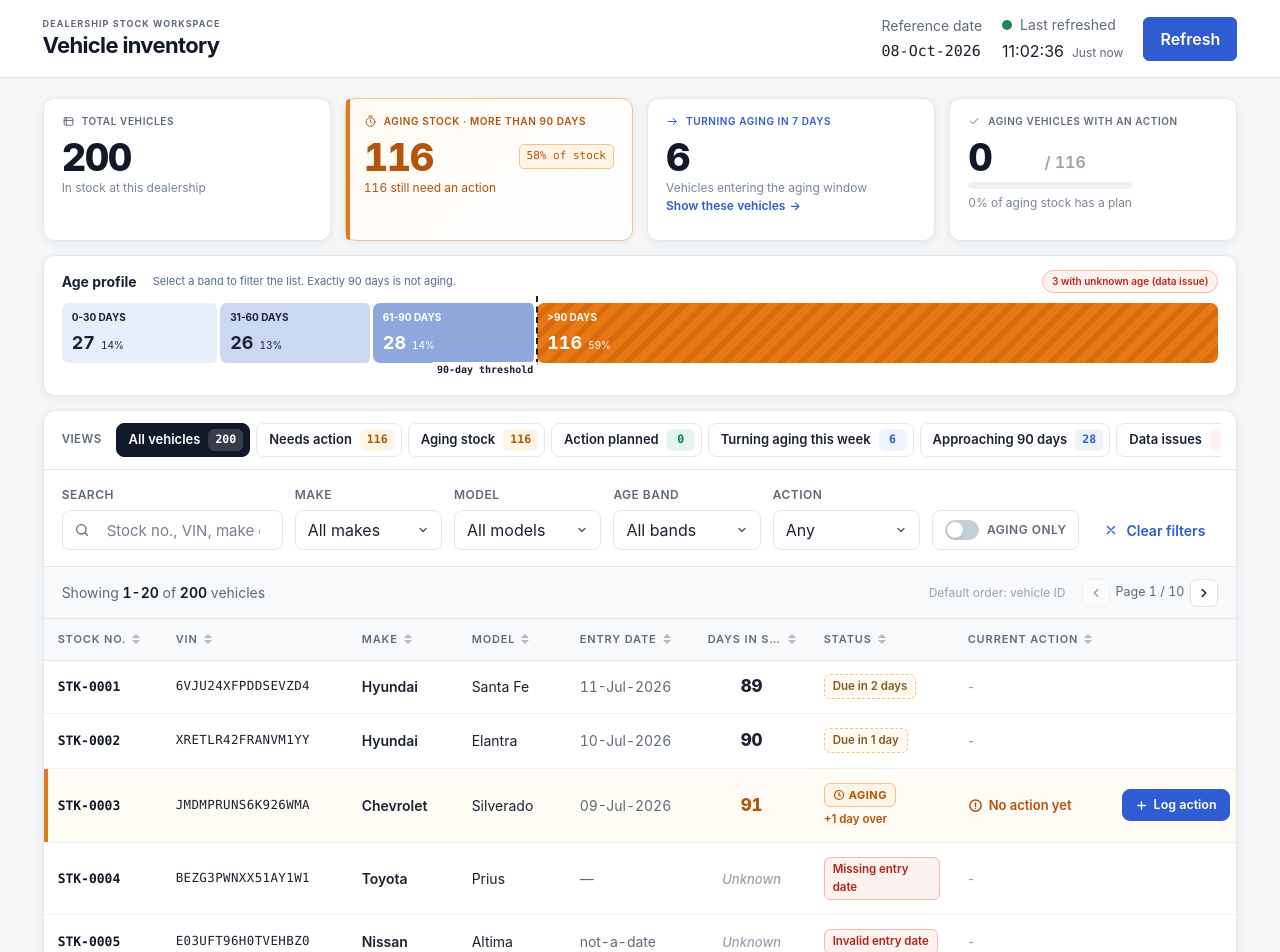
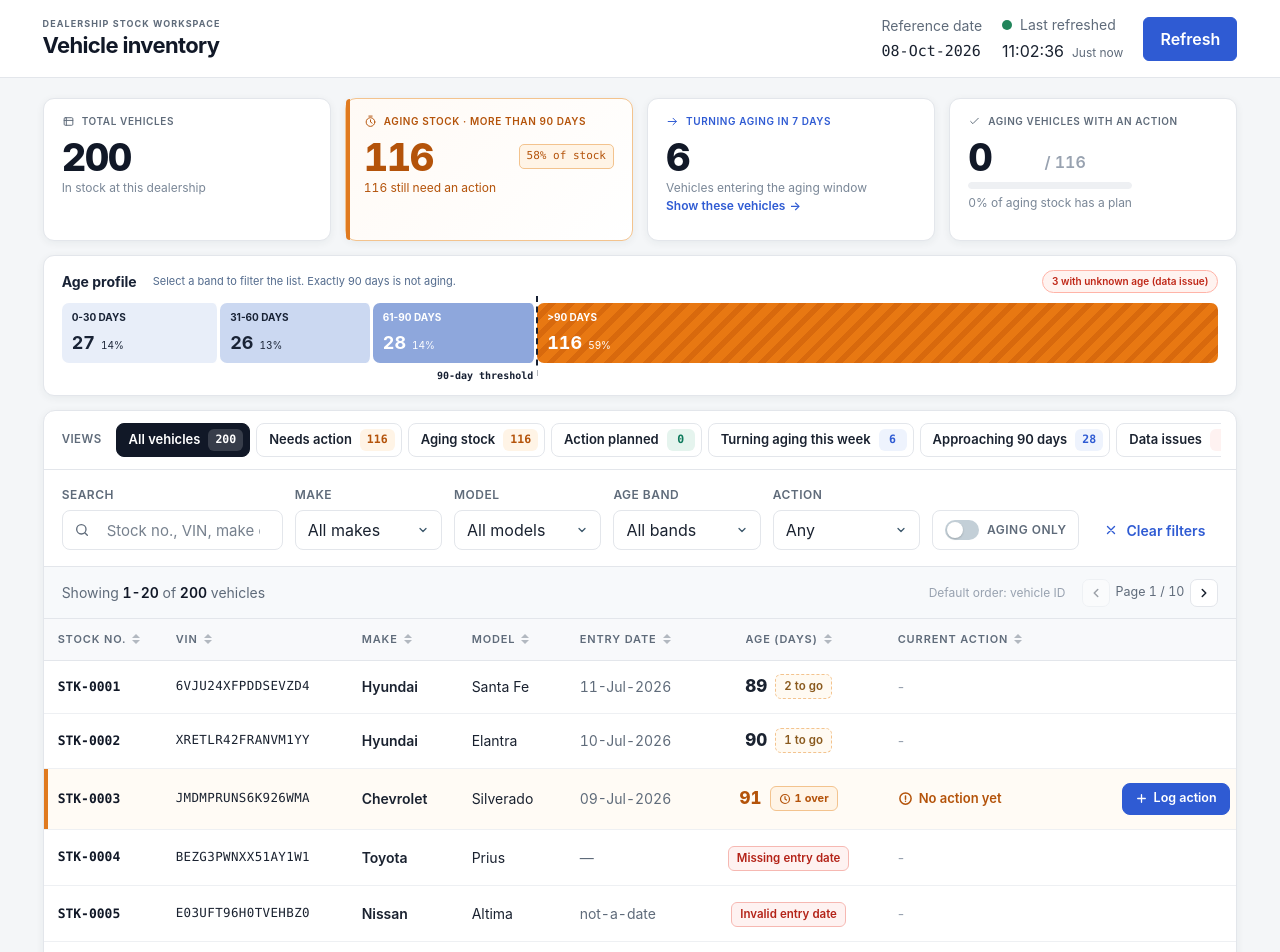
Before and after one commit to dunghuynh1990/intelligent-inventory-dashboard, a React (Vite) app: page / in a window 1280 px wide. Shown: the top 952 px of the page. Built offline with nearby package versions, Linux system fonts and the light colour scheme.

Commit message:
enhance UIs

```diff
--- a/src/components/InventorySummary.css
+++ b/src/components/InventorySummary.css
@@ -348,7 +348,7 @@
 .age-profile__threshold {
   position: absolute;
   top: -7px;
-  height: 69px;
+  height: 80px;
   width: 2px;
   border-left: 2px dashed #172033;
   transform: translateX(-50%);
@@ -357,7 +357,7 @@
 
 .age-profile__threshold-label {
   position: absolute;
-  top: calc(100% - 21px);
+  top: calc(100% - 15px);
   transform: translateX(-100%);
   padding: 0 4px;
   color: #172033;
--- a/src/components/InventoryTable.css
+++ b/src/components/InventoryTable.css
@@ -16,8 +16,7 @@
 .inventory-table__th--make { width: 110px; }
 .inventory-table__th--model { width: 108px; }
 .inventory-table__th--entry { width: 128px; }
-.inventory-table__th--days { width: 116px; }
-.inventory-table__th--status { width: 144px; }
+.inventory-table__th--days { width: 190px; }
 
 .inventory-table caption {
   position: absolute;
@@ -188,22 +187,19 @@
   background: #fff4e6;
   font-size: 11px;
   font-weight: 700;
-  letter-spacing: 0.05em;
-  text-transform: uppercase;
   white-space: nowrap;
 }
 
-.inventory-table__over {
-  display: block;
-  margin-top: 4px;
-  color: #b4530a;
-  font-size: 11.5px;
-  font-weight: 600;
+.inventory-table__age {
+  display: inline-flex;
+  align-items: center;
+  justify-content: center;
+  gap: 8px;
 }
 
-.inventory-table__in-range {
-  color: #98a2b0;
-  font-size: 12px;
+.inventory-table__age-number {
+  font-size: 17px;
+  font-weight: 800;
 }
 
 .data-issue-badge {
--- a/src/components/InventoryTable.tsx
+++ b/src/components/InventoryTable.tsx
@@ -32,7 +32,6 @@ const columnClassNames: Record<SortKey, string> = {
   model: 'model',
   entryDate: 'entry',
   daysInStock: 'days',
-  status: 'status',
   currentAction: 'action',
 }
 
@@ -142,33 +141,40 @@ export function InventoryTable({
                     {formatEntryDate(vehicle.stockEntryDate)}
                   </td>
                   <td className="inventory-table__days">
-                    {vehicle.daysInStock ?? (
-                      <span className="inventory-table__unknown">Unknown</span>
-                    )}
-                  </td>
-                  <td>
-                    {vehicle.entryDateIssue ? (
-                      <span className="data-issue-badge">{vehicle.entryDateIssue}</span>
-                    ) : vehicle.isAging ? (
+                    {vehicle.entryDateIssue || vehicle.daysInStock === null ? (
+                      <span className="data-issue-badge">
+                        {vehicle.entryDateIssue ?? 'Unknown'}
+                      </span>
+                    ) : (
+                      <span className="inventory-table__age">
+                        <span className="inventory-table__age-number">
+                          {vehicle.daysInStock}
+                        </span>
+                        {vehicle.isAging ? (
                           <>
-                        <span className="aging-badge">
+                            <span className="aging-badge" aria-hidden="true">
                               <Svg size={12}>
                                 <circle cx="12" cy="12" r="9" />
                                 <path d="M12 7v5l3 2" />
                               </Svg>
-                          Aging
+                              {daysOver} over
                             </span>
-                        <span className="inventory-table__over">
-                          +{daysOver} {daysOver === 1 ? 'day' : 'days'} over
+                            <span className="inventory-table__sr-only">
+                              , aging, {daysOver} {daysOver === 1 ? 'day' : 'days'} over
                             </span>
                           </>
                         ) : daysUntilAging !== null ? (
-                      <span className="early-warning-badge">
-                        Due in {daysUntilAging}{' '}
+                          <>
+                            <span className="early-warning-badge" aria-hidden="true">
+                              {daysUntilAging} to go
+                            </span>
+                            <span className="inventory-table__sr-only">
+                              , due to age in {daysUntilAging}{' '}
                               {daysUntilAging === 1 ? 'day' : 'days'}
                             </span>
-                    ) : (
-                      <span className="inventory-table__in-range">In range</span>
+                          </>
+                        ) : null}
+                      </span>
                     )}
                   </td>
                   <td>
--- a/src/core/aging.ts
+++ b/src/core/aging.ts
@@ -242,7 +242,6 @@ export const SORT_KEYS = [
   'model',
   'entryDate',
   'daysInStock',
-  'status',
   'currentAction',
 ] as const
 
@@ -253,7 +252,7 @@ export interface VehicleSort {
   direction: SortDirection
 }
 
-const descendingFirstSortKeys: readonly SortKey[] = ['daysInStock', 'status']
+const descendingFirstSortKeys: readonly SortKey[] = ['daysInStock']
 
 const sortDirectionWords: Record<SortKey, readonly [string, string]> = {
   stockNumber: ['A-Z', 'Z-A'],
@@ -261,8 +260,7 @@ const sortDirectionWords: Record<SortKey, readonly [string, string]> = {
   make: ['A-Z', 'Z-A'],
   model: ['A-Z', 'Z-A'],
   entryDate: ['oldest first', 'newest first'],
-  daysInStock: ['fewest first', 'most first'],
-  status: ['in range first', 'aging first, then soon'],
+  daysInStock: ['newest stock first', 'oldest stock first'],
   currentAction: ['A-Z', 'Z-A'],
 }
 
@@ -272,8 +270,7 @@ export const SORT_LABELS: Record<SortKey, string> = {
   make: 'Make',
   model: 'Model',
   entryDate: 'Entry date',
-  daysInStock: 'Days in stock',
-  status: 'Status',
+  daysInStock: 'Age (days)',
   currentAction: 'Current action',
 }
 
@@ -326,12 +323,6 @@ function getSortValue(vehicle: Vehicle, key: SortKey): string | number | null {
       return getEntryDateTime(vehicle)
     case 'daysInStock':
       return vehicle.daysInStock
-    case 'status':
-      return vehicle.isAging
-        ? 2
-        : getDaysUntilAging(vehicle.daysInStock) !== null
-          ? 1
-          : 0
     case 'currentAction':
       return vehicle.currentAction?.action ?? null
   }
```
Also changed, not shown: 2 other files (tests, documents, lock files or other folders). Lines whose indentation alone changed are shown as unchanged.
